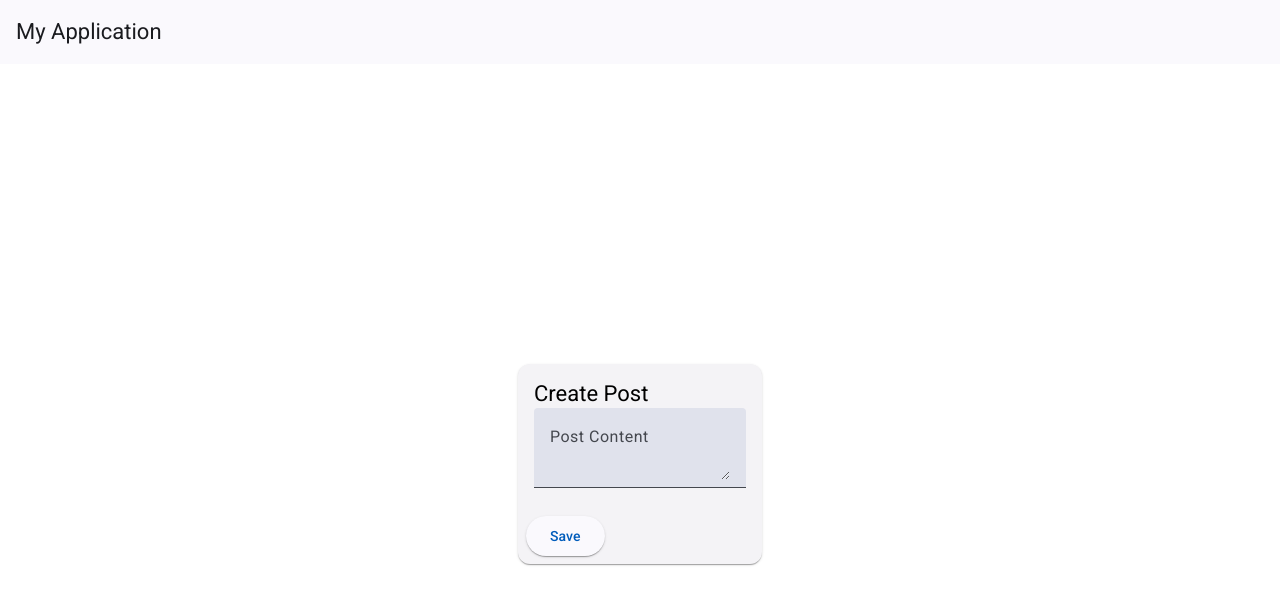
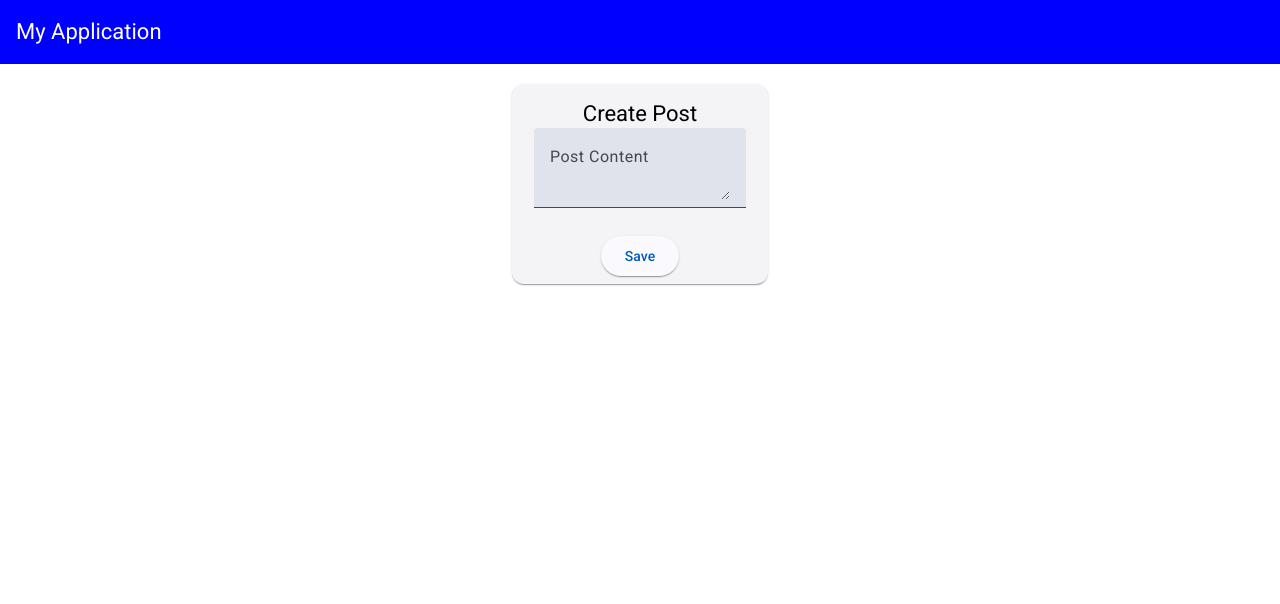
Before and after one commit to Capsaicin-Enthusiast/canon, an Angular app: page / in a window 1280 px wide. Shown: the top 604 px of the page. Built offline with nearby package versions, Linux system fonts and the light colour scheme.

Commit message:
feat: refactor header component to use new naming convention and update styles

```diff
--- a/src/app/app.component.ts
+++ b/src/app/app.component.ts
@@ -1,6 +1,6 @@
 import { Component } from '@angular/core';
 import { PostCreateComponent } from './post/post-create/post-create.component';
-import { HeaderComponent } from "./header/header-component.component";
+import { HeaderComponent } from "./header/header.component";
 import { PostListComponent } from './post/post-list/post-list/post-list.component';
 
 @Component({
--- a/src/app/header/header-component.component.css
+++ /dev/null
@@ -1,3 +0,0 @@
-.spacer {
-  flex: 1 1 auto;
-}
--- /dev/null
+++ b/src/app/header/header.component.css
@@ -0,0 +1,11 @@
+.spacer {
+  flex: 1 1 auto;
+}
+
+mat-toolbar {
+  background-color: Blue;
+}
+
+span {
+  color: white;
+}
--- a/src/app/header/header-component.component.ts
+++ b/src/app/header/header.component.ts
@@ -4,8 +4,8 @@ import { MatButtonModule } from '@angular/material/button';
 
 @Component({
   selector: 'app-header',
-  templateUrl: './header-component.component.html',
-  styleUrls: ['./header-component.component.css'],
+  templateUrl: './header.component.html',
+  styleUrls: ['./header.component.css'],
   standalone: true,
   imports: [MatToolbarModule, MatButtonModule]
 })
--- a/src/app/post/post-create/post-create.component.css
+++ b/src/app/post/post-create/post-create.component.css
@@ -1,12 +1,16 @@
-.example-card {
-    max-width: 600px;
+.card {
+  width: 20%;
+  display: flex;
+  flex-direction: column;
+  align-items: center;
 }
 
 .container {
-    height: 100vh;
-    display: flex;
-    justify-content: center;
-    align-items: center;
-    flex-direction: column;
+  display: flex;
+  justify-content: center;
+  margin-top: 20px;
+}
 
+mat-form-field {
+  width: 100%;
 }
--- a/src/app/post/post-create/post-create.component.html
+++ b/src/app/post/post-create/post-create.component.html
@@ -1,5 +1,5 @@
 <div class="container">
-  <mat-card class="example-card">
+  <mat-card class="card">
     <mat-card-header>
       <mat-card-title>Create Post</mat-card-title>
     </mat-card-header>
```
Also changed, not shown: src/app/header/header.component.html (renamed from src/app/header/header-component.component.html), 1 other file (tests, documents, lock files or other folders).
